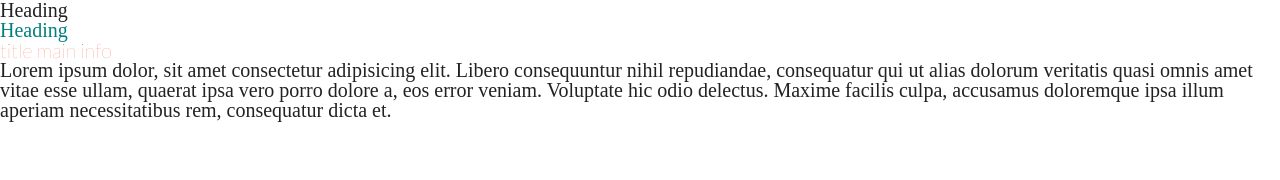
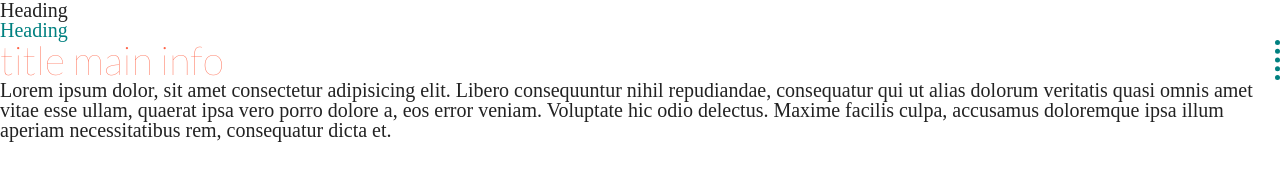
Before and after one commit to freshjsftm/at-rules-22-04, a plain HTML site: page index.html in a window 1280 px wide. Drawn offline with Linux system fonts and the light colour scheme.

Commit message:
Example structure for components

```diff
--- a/assets/css/mainInfo.css
+++ b/assets/css/mainInfo.css
@@ -1,11 +1,34 @@
 .main-info > h2 {
   color: tomato;
   font-family: Lato;
+  font-size: 2rem;
+  border-bottom: 5px dotted teal;
 }
 
-@media print{
-  .main-info > h2 {
-    color: #000;
-    border: 1px solid #000;
+/* @media screen and (max-width:576px){
+  .main-info > h2{
+    border-bottom: 5px dotted teal;
+  }
+} */
+@media (min-width:576px){
+  .main-info > h2{
+    border-bottom: none;
+    border-top: 5px dotted teal;
   }
 }
+
+@media (min-width:768px){
+  .main-info > h2{
+    border-top: none;
+    border-right: 5px dotted teal;
+  }
+}
+
+
+/*
+(320 : 576)   Extra small
+[576 : 768)	  Small
+[768 : 992)	  Medium
+[992 : 1200)	Large
+[1200: infinity)	Extra large
+*/
```
Also changed, not shown: index.html (+1 -0 lines).
